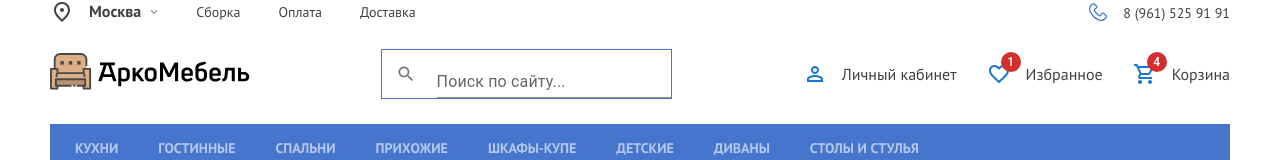
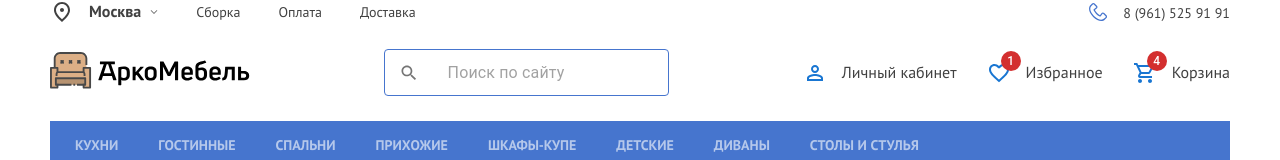
Before and after one commit to arco-furniture/arco-furniture, a React (Create React App) app: page / in a window 1280 px wide. Shown: the top 160 px of the page. Built offline with nearby package versions, Linux system fonts and the light colour scheme; no server answers.

Commit message:
fix:fixed inputOfHeader

```diff
--- a/src/components/base/HeaderInput.jsx
+++ b/src/components/base/HeaderInput.jsx
@@ -2,6 +2,7 @@ import React from "react";
 import Box from "@mui/material/Box";
 import TextField from "@mui/material/TextField";
 import SearchOutlinedIcon from "@mui/icons-material/SearchOutlined";
+import { InputBase } from "@mui/material";
 
 export default function InputWithIcon() {
   return (
@@ -10,19 +11,17 @@ export default function InputWithIcon() {
         display: "flex",
         alignItems: "center",
         border: "1px solid #4675CE",
+        borderRadius: '4px',
+        height: '45px',
       }}
     >
       <SearchOutlinedIcon
         sx={{ color: "action.active", mr: 2.6, ml: 1.7, width: 20, height: 20 }}
       />
-      <TextField
-        id="standard-search"
-        type="search"
-        variant="standard"
-        label="Поиск по сайту..."
-        sx={{
-          minWidth: '13em',
-        }}
+      <InputBase
+        sx={{ ml: 1, flex: 1, minWidth: '13em', }}
+        placeholder="Поиск по сайту"
+        inputProps={{ 'aria-label': 'Поиск по сайту' }}
       />
     </Box>
   );
--- a/src/components/card/Card.jsx
+++ b/src/components/card/Card.jsx
@@ -17,7 +17,7 @@ const Card = ({title, price, oldPrice, colors, images, mark}) => {
             onMouseLeave={()=>setVisible(false)}
         >
             <CardMark mark={mark}/>
-            <SwiperImages images={images} visible={visible}/>
+            {/* <SwiperImages images={images} visible={visible}/> */}
             <p className="card__title">{title}</p>
             <div className="card__desc-wrapper">
                 <div className="card__price-wrapper">
--- a/src/utils/constants.jsx
+++ b/src/utils/constants.jsx
@@ -1,11 +1,11 @@
 const initialTabs = {
-  kitchens: 'Кухни',
-  livingRooms: 'Гостинные',
-  bedRooms: 'Спальни',
-  hallways: 'Прихожие',
-  wardrobes: 'Шкафы-купе',
-  childish: 'Детские',
-  sofas:'Диваны',
-  tablesAndChairs: 'Столы и стулья',
+  'kitchens': 'Кухни',
+  'living-rooms': 'Гостинные',
+  'bed-rooms': 'Спальни',
+  'hallways': 'Прихожие',
+  'wardrobes': 'Шкафы-купе',
+  'childish': 'Детские',
+  'sofas':'Диваны',
+  'tables-and-chairs': 'Столы и стулья',
 };
 export default initialTabs;
```
